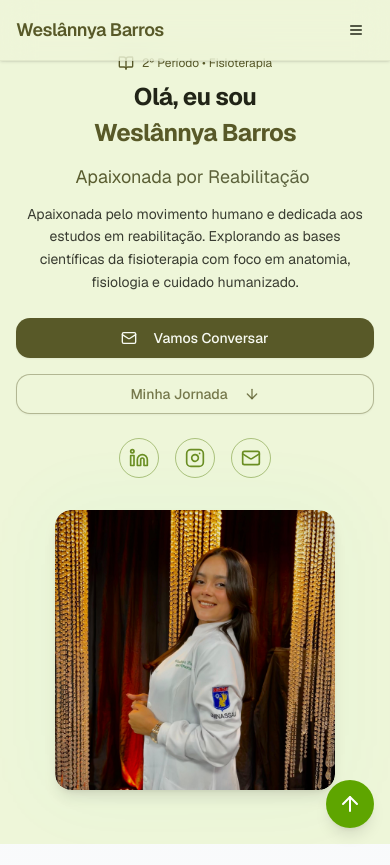
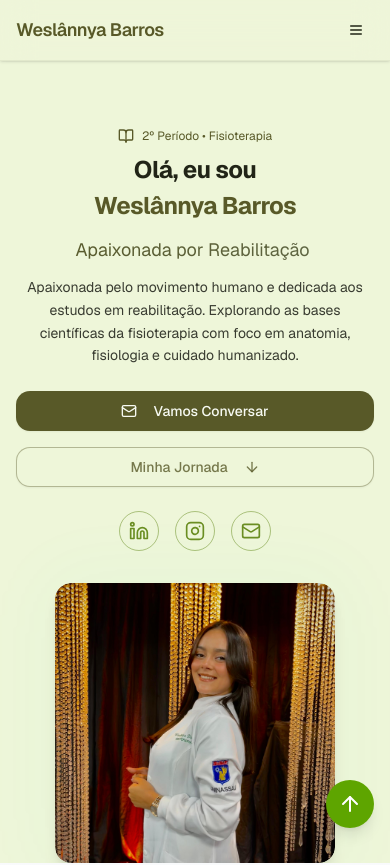
Before and after one commit to EvertonCodes/WeslannyaBarros, a Next.js app: page / in a window 390 px wide. Shown: the top 865 px of the page. Built offline with nearby package versions, Linux system fonts and the light colour scheme.

Commit message:
Atualizando responsivo

```diff
--- a/components/hero.tsx
+++ b/components/hero.tsx
@@ -1,13 +1,7 @@
 "use client"
 
 import { Button } from "@/components/ui/button"
-import {
-  ArrowDown,
-  Mail,
-  Linkedin,
-  Instagram,
-  BookOpen,
-} from "lucide-react"
+import { ArrowDown, Mail, Linkedin, Instagram, BookOpen } from "lucide-react"
 import { useEffect, useState } from "react"
 import { TypeAnimation } from "react-type-animation"
 
@@ -27,16 +21,14 @@ export function Hero() {
 
   return (
     <section
-      className="min-h-screen flex items-center relative overflow-hidden"
       id="hero"
+      className="min-h-screen flex items-start sm:items-center relative overflow-hidden pt-32 md:pt-0"
     >
       <div className="container mx-auto px-4 sm:px-6 lg:px-16">
         <div className="grid lg:grid-cols-2 gap-8 lg:gap-16 items-center">
           {/* Texto principal */}
           <div
-            className={`space-y-6 ${
-              isVisible ? "animate-slide-up" : "opacity-0"
-            }`}
+            className={`space-y-6 ${isVisible ? "animate-slide-up" : "opacity-0"}`}
           >
             <div className="space-y-3 text-center lg:text-left">
               {/* Tag superior */}
@@ -47,15 +39,14 @@ export function Hero() {
 
               {/* Título ajustado para nunca cortar */}
               <h1
-                className="font-bold tracking-tight
-                           text-center lg:text-left
+                className="font-bold tracking-tight text-center lg:text-left
                            !leading-normal sm:!leading-snug lg:!leading-tight
                            whitespace-normal break-words text-balance
                            w-full !max-w-none"
                 style={{
-                  fontSize: "clamp(1.5rem, 5vw, 3.5rem)", // responsivo
+                  fontSize: "clamp(1.5rem, 5vw, 3.5rem)",
                   lineHeight: "1.3",
-                  overflowWrap: "anywhere", // força quebra
+                  overflowWrap: "anywhere",
                   wordBreak: "break-word",
                 }}
               >
```
